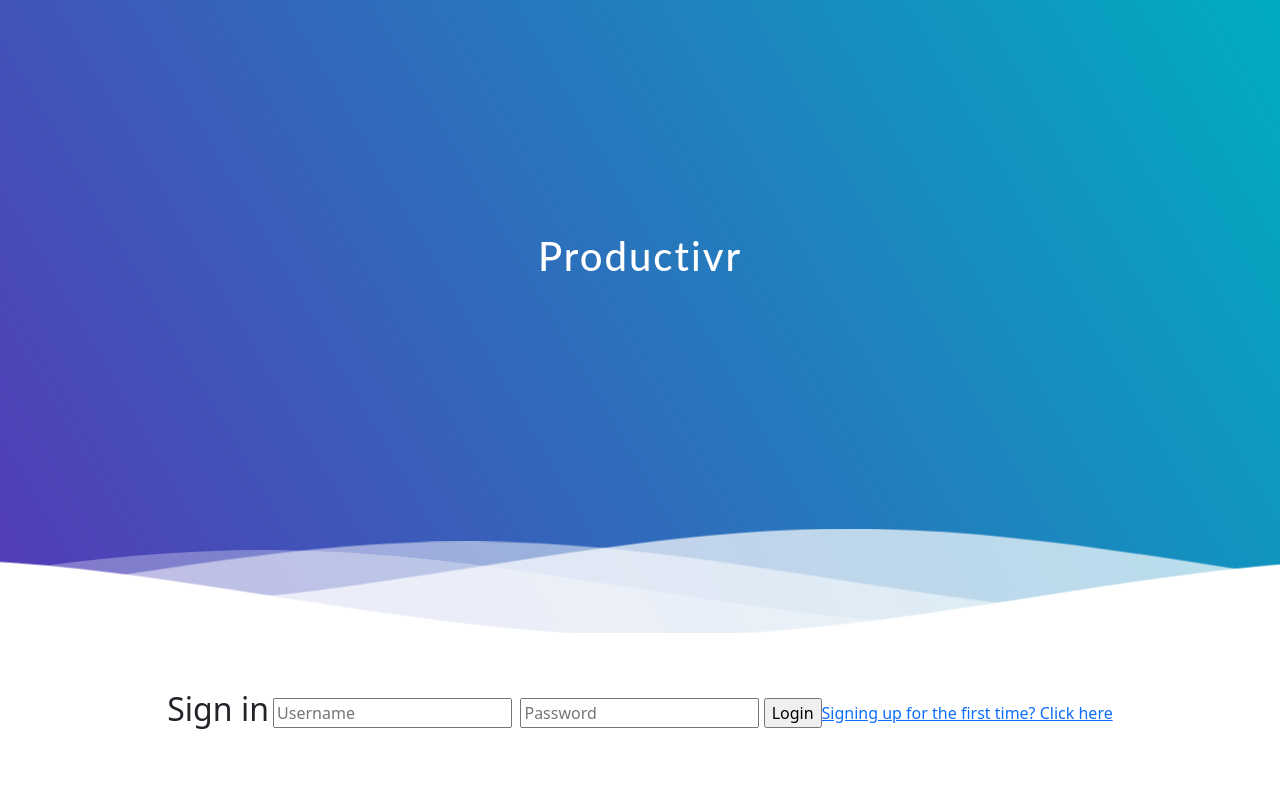
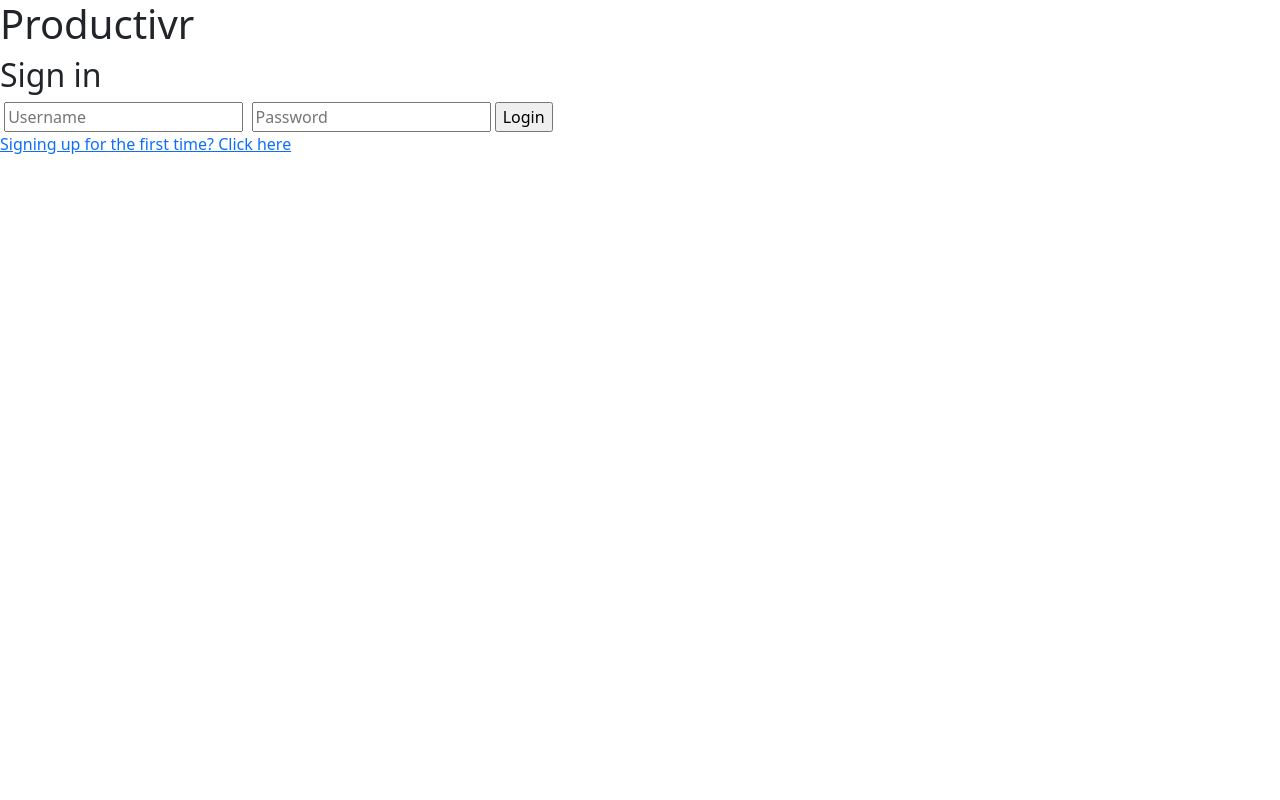
Before and after one commit to MIYLam/Productivr, a Flask app: page / in a window 1280 px wide. Run offline with Flask 3, Linux system fonts and the light colour scheme.

Commit message:
nvm i think static pages broke it

```diff
--- a/static/styles.css
+++ b/static/styles.css
@@ -129,116 +129,3 @@
     font-size: 18px;
   }
 }
-
-/* Index Style*/
-
-@import url(//fonts.googleapis.com/css?family=Lato:300:400);
-
-body {
-  margin: 0;
-}
-
-h1 {
-  font-family: "Lato", sans-serif;
-  font-weight: 700;
-  letter-spacing: 2px;
-  font-size: 60px;
-}
-p {
-  font-family: "Lato", sans-serif;
-  letter-spacing: 1px;
-  font-size: 14px;
-  color: #333333;
-}
-
-.header {
-  position: relative;
-  text-align: center;
-  background: linear-gradient(
-    60deg,
-    rgba(84, 58, 183, 1) 0%,
-    rgba(0, 172, 193, 1) 100%
-  );
-  color: white;
-}
-.logo {
-  width: 50px;
-  fill: white;
-  padding-right: 15px;
-  display: inline-block;
-  vertical-align: middle;
-}
-
-.inner-header {
-  height: 65vh;
-  width: 100%;
-  margin: 0;
-  padding: 0;
-}
-
-.flex {
-  /*Flexbox for containers*/
-  display: flex;
-  justify-content: center;
-  align-items: center;
-  text-align: center;
-}
-
-.waves {
-  position: relative;
-  width: 100%;
-  height: 15vh;
-  margin-bottom: -7px; /*Fix for safari gap*/
-  min-height: 100px;
-  max-height: 150px;
-}
-
-.content {
-  position: relative;
-  height: 20vh;
-  text-align: center;
-  background-color: white;
-}
-
-/* Animation */
-
-.parallax > use {
-  animation: move-forever 25s cubic-bezier(0.55, 0.5, 0.45, 0.5) infinite;
-}
-.parallax > use:nth-child(1) {
-  animation-delay: -2s;
-  animation-duration: 7s;
-}
-.parallax > use:nth-child(2) {
-  animation-delay: -3s;
-  animation-duration: 10s;
-}
-.parallax > use:nth-child(3) {
-  animation-delay: -4s;
-  animation-duration: 13s;
-}
-.parallax > use:nth-child(4) {
-  animation-delay: -5s;
-  animation-duration: 20s;
-}
-@keyframes move-forever {
-  0% {
-    transform: translate3d(-90px, 0, 0);
-  }
-  100% {
-    transform: translate3d(85px, 0, 0);
-  }
-}
-/*Shrinking for mobile*/
-@media (max-width: 768px) {
-  .waves {
-    height: 40px;
-    min-height: 40px;
-  }
-  .content {
-    height: 30vh;
-  }
-  h1 {
-    font-size: 24px;
-  }
-}
--- a/templates/index.html
+++ b/templates/index.html
@@ -16,57 +16,8 @@
   </head>
 
   <body>
-    <div class="header">
-      <!--Content before waves-->
-      <div class="inner-header flex">
     <h1>Productivr</h1>
-      </div>
 
-      <!--Waves Container-->
-      <div>
-        <svg
-          class="waves"
-          xmlns="http://www.w3.org/2000/svg"
-          xmlns:xlink="http://www.w3.org/1999/xlink"
-          viewBox="0 24 150 28"
-          preserveAspectRatio="none"
-          shape-rendering="auto"
-        >
-          <defs>
-            <path
-              id="gentle-wave"
-              d="M-160 44c30 0 58-18 88-18s 58 18 88 18 58-18 88-18 58 18 88 18 v44h-352z"
-            />
-          </defs>
-          <g class="parallax">
-            <use
-              xlink:href="#gentle-wave"
-              x="48"
-              y="0"
-              fill="rgba(255,255,255,0.7"
-            />
-            <use
-              xlink:href="#gentle-wave"
-              x="48"
-              y="3"
-              fill="rgba(255,255,255,0.5)"
-            />
-            <use
-              xlink:href="#gentle-wave"
-              x="48"
-              y="5"
-              fill="rgba(255,255,255,0.3)"
-            />
-            <use xlink:href="#gentle-wave" x="48" y="7" fill="#fff" />
-          </g>
-        </svg>
-      </div>
-      <!--Waves end-->
-    </div>
-    <!--Header ends-->
-
-    <!--Content starts-->
-    <div class="content flex">
     <h2>Sign in</h2>
     <form id="login-form" action="/" method="post">
       <label for="username"> </label>
@@ -102,7 +53,6 @@
       integrity="sha384-Rx+T1VzGupg4BHQYs2gCW9It+akI2MM/mndMCy36UVfodzcJcF0GGLxZIzObiEfa"
       crossorigin="anonymous"
     ></script>
-    </div>
     <!--Content ends-->
   </body>
 </html>
```
Lines whose indentation alone changed are shown as unchanged.
